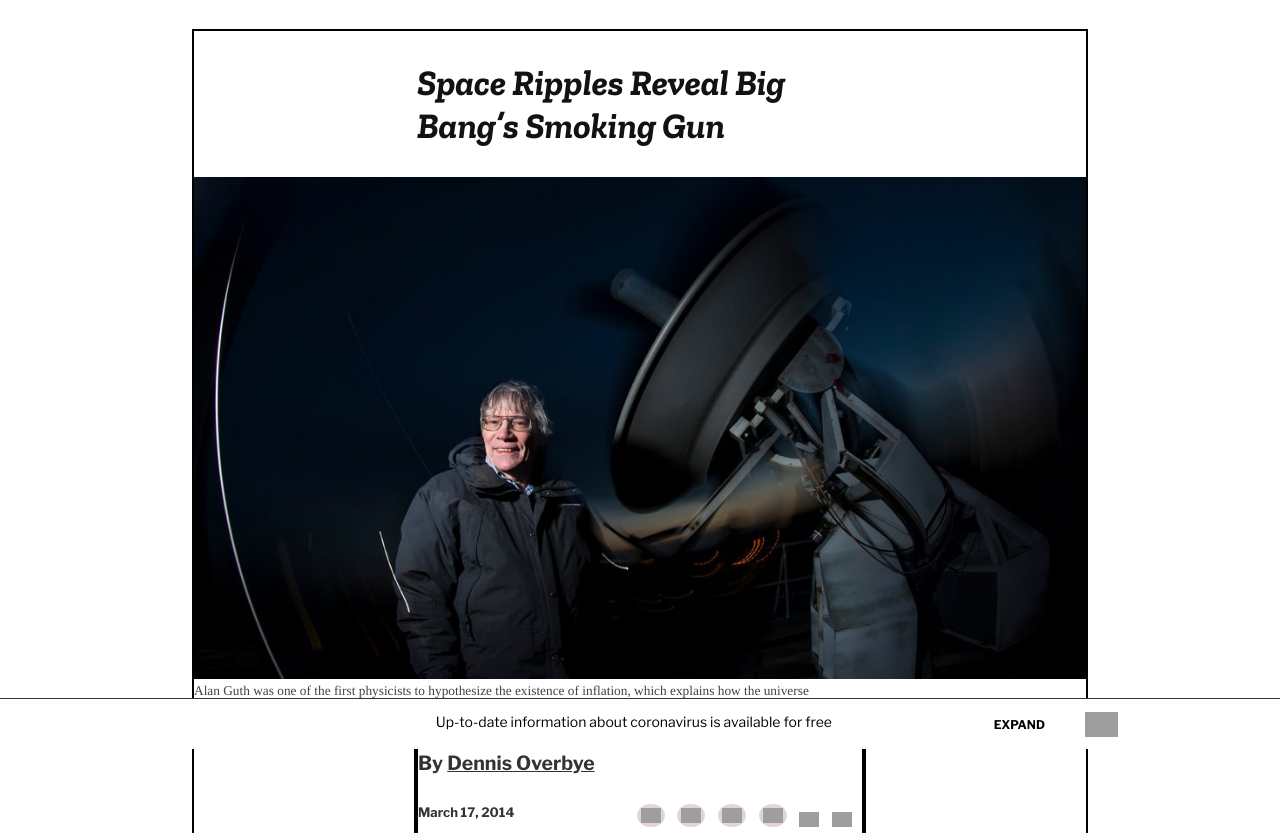
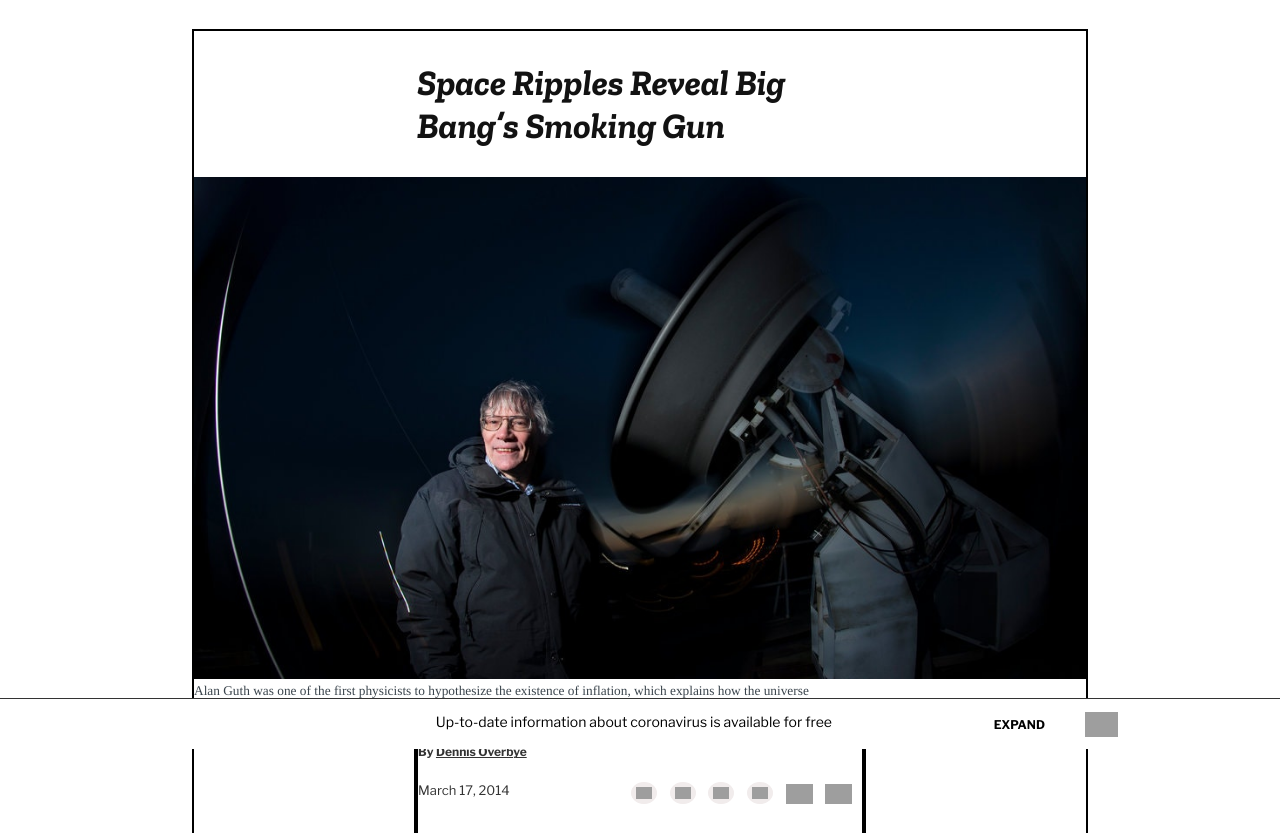
Before and after one commit to Berabjesus/New-York-Times-article-page, a plain HTML site: page index.html in a window 1280 px wide. Shown: the part 51-884 px from the top of the page. Drawn offline with nearby package versions, Linux system fonts and the light colour scheme; grey boxes are pictures that could not be loaded.

Commit message:
First article part modified

```diff
--- a/css/style.css
+++ b/css/style.css
@@ -241,11 +241,12 @@ main {
   grid-area: p1;
   font-size: small;
   color: #333333;
-  font-weight: bold;
+  font-weight: lighter;
 }
 
-#article1-link{
+#article1-link, #article1-link a {
   color: #333333;
+  font-size: 12px;
 }
 
 .portion1-links > p {
@@ -266,15 +267,27 @@ main {
 
 .elements:not(:nth-child(n + 5)) {
   border-radius: 50%;
-  background-color: rgb(228, 213, 213);
+  background-color: rgb(241, 236, 236);
+  border: 1px solid rgb(241, 236, 236);
   padding: 4px;
   text-align: center;
 }
 
 .elements > img{
   float: left;
-  height: 15px;
+  height: 12px;
   width: auto;
+}
+
+.elements:nth-child(n + 5) > img{
+  height: 20px;
+}
+
+.elements:hover {
+  cursor: pointer;
+  background-color: white;
+  /* border: 1px solid rgb(241, 236, 236); */
+  transform: scale(1);
 }
 
 .portion1-article > p {
--- a/index.html
+++ b/index.html
@@ -27,7 +27,7 @@
               <h2 class="topic clickable">SPACE & COSMOS </h2>
             </div>
             <div class="headerCenter flexRow">
-              <img src="img/nyt.svg" alt="NYT" class="" id="nytlogo">
+              <img src="img/nyt.svg" alt="NYT" class="clickable" id="nytlogo">
             </div>
             <div class="buttonGroup flexRow">
               <button class="subscribe franklin clickable">Subscribe now</button>
@@ -56,7 +56,7 @@
 
             <section class="main-article1 grid">
               <div class="article1-portion1 franklin border">
-                <h1><strong>By <a href="#" id="article1-link">Dennis Overbye</a></strong></h1>
+                <h1 id="article1-link"><strong>By <a href="#">Dennis Overbye</a></strong></h1>
                 <div class="portion1-links">
                   <p>March 17, 2014</p>
                   <div class="links-elements">
@@ -73,7 +73,7 @@
                       <li class="elements">
                         <img src="https://img.icons8.com/android/24/000000/forward-arrow.png"/>
                       </li>
-                      <li class="elements">
+                      <li class="elements test">
                         <img src="https://img.icons8.com/ios/50/000000/bookmark-ribbon.png"/>
                       </li>
                       <li class="elements">
```
Lines whose indentation alone changed are shown as unchanged.
